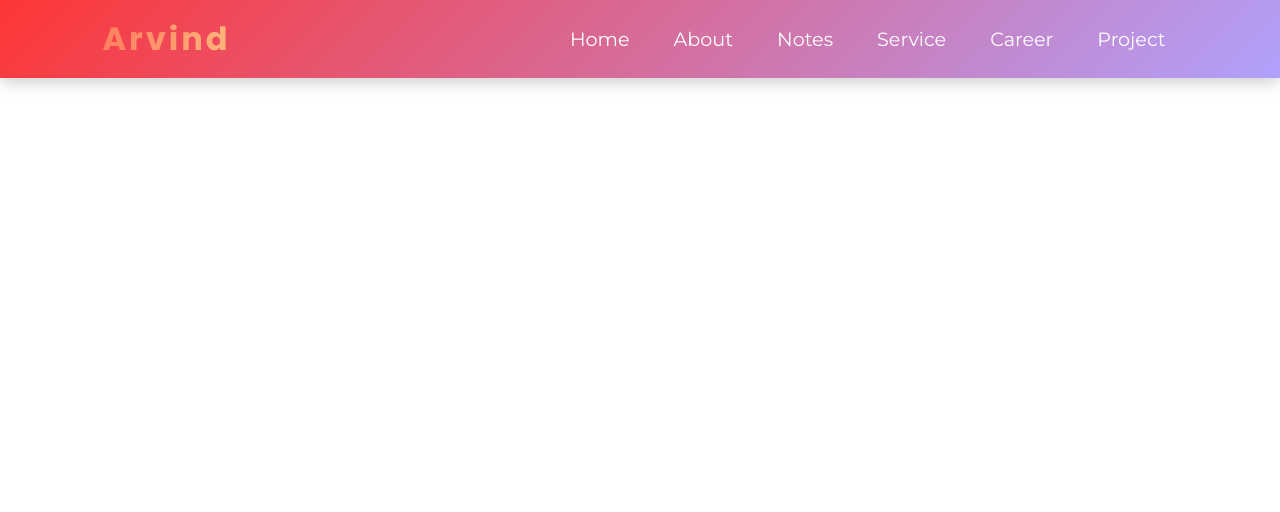
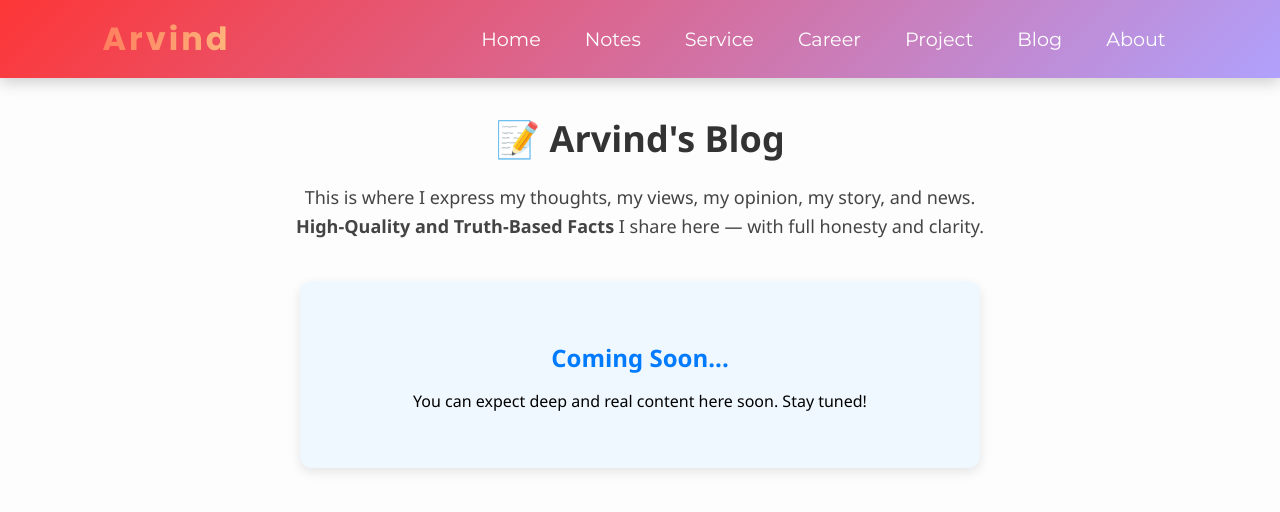
Before and after one commit to Arvindsingh-Deora/webnew, a React (Create React App) app in the folder frontend/: page /blog in a window 1280 px wide. Shown: the top 512 px of the page. Built offline with nearby package versions, Linux system fonts and the light colour scheme.

Commit message:
Made Blog

```diff
--- a/frontend/src/App.js
+++ b/frontend/src/App.js
@@ -8,6 +8,7 @@ import Project from './Pages/Project';
 import Career from './Pages/Career';
 import Notes from './Pages/Notes';
 import ServicePage from './Pages/ServicePage';
+import BlogPage from './Pages/BlogPage';
 
 const App = () => {
   return (
@@ -21,6 +22,7 @@ const App = () => {
        <Route path = "/Service" element = {< ServicePage />} />
       <Route path = "/Project" element = {<Project />} />
       <Route path = "/carrer" element = {< Career />} />
+      <Route path = "/blog" element = {< BlogPage />} />
     </Routes>
    </Router>
   )
--- a/frontend/src/Navbar.js
+++ b/frontend/src/Navbar.js
@@ -15,10 +15,6 @@ const Navbar = () => {
           <Link to="/" onClick={() => setIsOpen(false)}>Home</Link>
         </li>
         <li>
-          <Link to="/about" onClick={() => setIsOpen(false)}>About</Link>
-        </li>
-
-        <li>
           <Link to="/Notes" onClick={() => setIsOpen(false)}>Notes</Link>
         </li>
         <li>
@@ -29,6 +25,12 @@ const Navbar = () => {
         </li>
         <li>
           <Link to="/project" onClick={() => setIsOpen(false)}>Project</Link>
+        </li>
+        <li>
+          <Link to="/blog" onClick={() => setIsOpen(false)}>Blog</Link>
+        </li>
+        <li>
+          <Link to="/about" onClick={() => setIsOpen(false)}>About</Link>
         </li>
       </ul>
 
--- /dev/null
+++ b/frontend/src/Pages/BlogPage.js
@@ -0,0 +1,31 @@
+import React from 'react';
+import '../Style/Pages/BlogPage.css';
+import { Helmet } from 'react-helmet';
+
+const BlogPage = () => {
+  return (
+    <div className="blog-container">
+      <Helmet>
+        <title>Arvind's Blog | Thoughts, Stories, and Truth</title>
+        <meta
+          name="description"
+          content="This is where Arvind shares thoughts, views, opinions, news, and high-quality truth-based stories."
+        />
+      </Helmet>
+
+      <h1>📝 Arvind's Blog</h1>
+      <p className="blog-intro">
+        This is where I express my thoughts, my views, my opinion, my story, and news.
+        <br />
+        <strong>High-Quality and Truth-Based Facts</strong> I share here — with full honesty and clarity.
+      </p>
+
+      <div className="blog-placeholder">
+        <h2>Coming Soon...</h2>
+        <p>You can expect deep and real content here soon. Stay tuned!</p>
+      </div>
+    </div>
+  );
+};
+
+export default BlogPage;
--- /dev/null
+++ b/frontend/src/Style/Pages/BlogPage.css
@@ -0,0 +1,35 @@
+.blog-container {
+  padding: 90px 20px;
+  font-family: 'Segoe UI', sans-serif;
+  text-align: center;
+  background-color: #fdfdfd;
+}
+
+h1 {
+  font-size: 36px;
+  color: #333;
+  margin-bottom: 20px;
+}
+
+.blog-intro {
+  font-size: 18px;
+  color: #444;
+  max-width: 700px;
+  margin: 0 auto 40px;
+  line-height: 1.6;
+}
+
+.blog-placeholder {
+  background: #f0f8ff;
+  padding: 40px;
+  max-width: 600px;
+  margin: auto;
+  border-radius: 12px;
+  box-shadow: 0 4px 12px rgba(0, 0, 0, 0.1);
+}
+
+.blog-placeholder h2 {
+  font-size: 24px;
+  margin-bottom: 10px;
+  color: #007bff;
+}
```
